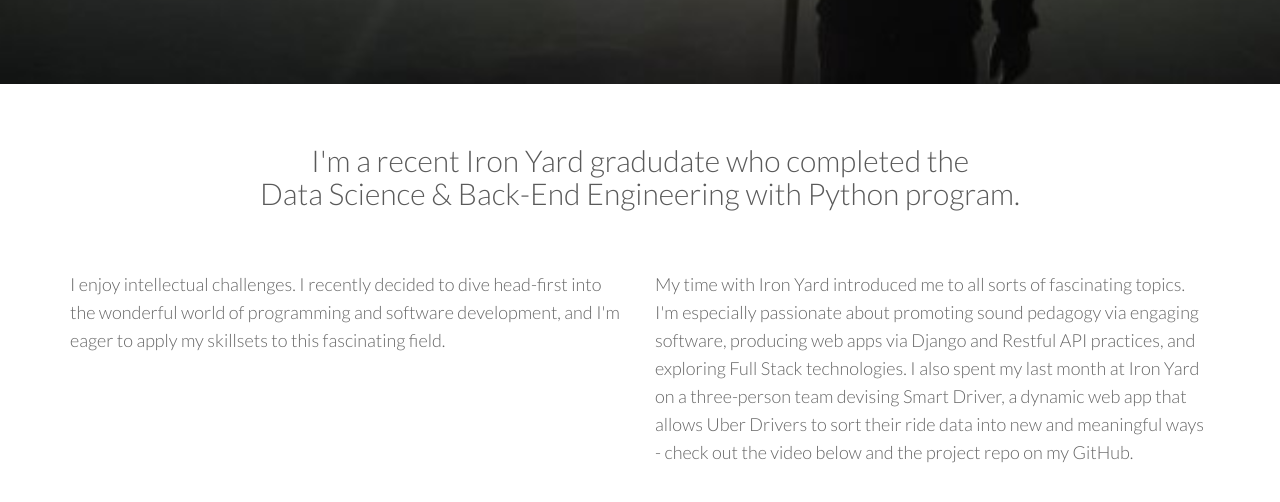
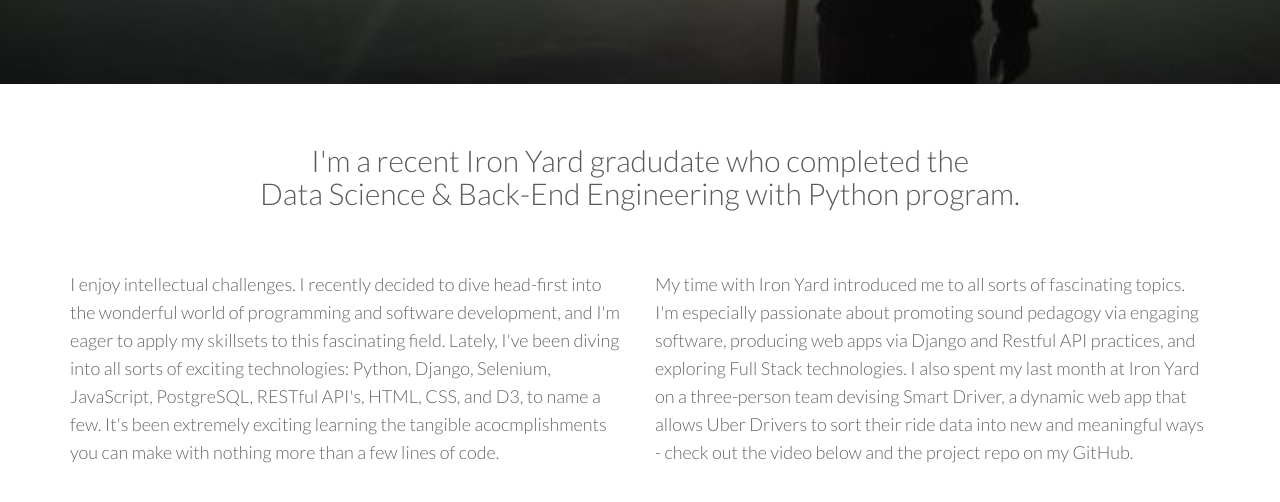
Before and after one commit to RyanOakes/RyanOakes.github.io, a plain HTML site: page index.html in a window 1280 px wide. Shown: the part 736-1238 px from the top of the page. Drawn offline with Linux system fonts and the light colour scheme; files whose address does not match are found by name.

Commit message:
Paragraph updates

```diff
--- a/index.html
+++ b/index.html
@@ -80,7 +80,7 @@
       <div class="row">
         <h2 class="centered mb">I'm a recent Iron Yard gradudate who completed the <br/>Data Science & Back-End Engineering with Python program.</h2>
         <div class="col-md-6">
-          <p>I enjoy intellectual challenges. I recently decided to dive head-first into the wonderful world of programming and software development, and I'm eager to apply my skillsets to this fascinating field.</p>
+          <p>I enjoy intellectual challenges. I recently decided to dive head-first into the wonderful world of programming and software development, and I'm eager to apply my skillsets to this fascinating field. Lately, I've been diving into all sorts of exciting technologies: Python, Django, Selenium, JavaScript, PostgreSQL, RESTful API's, HTML, CSS, and D3, to name a few. It's been extremely exciting learning the tangible acocmplishments you can make with nothing more than a few lines of code.</p>
         </div><!--/col-md-6-->
         <div class="col-md-6">
           <p>My time with Iron Yard introduced me to all sorts of fascinating topics. I'm especially passionate about promoting sound pedagogy via engaging software, producing web apps via Django and Restful API practices, and exploring Full Stack technologies. I also spent my last month at Iron Yard on a three-person team devising Smart Driver, a dynamic web app that allows Uber Drivers to sort their ride data into new and meaningful ways - check out the video below and the project repo on my GitHub.</p>
```
